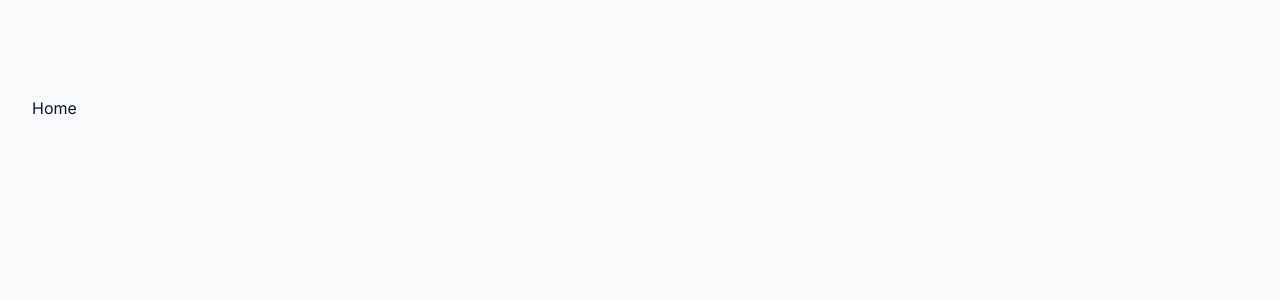
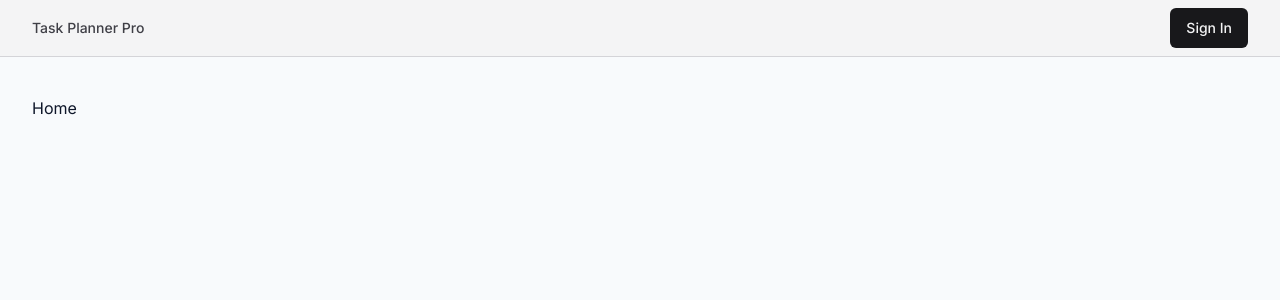
Before and after one commit to iamsomraj/task-planner, a Next.js app: page / in a window 1280 px wide. Shown: the top 300 px of the page. Built offline with nearby package versions, Linux system fonts and the light colour scheme.

Commit message:
👌 IMPROVE: added navbar and basic sign in button

```diff
--- a/package.json
+++ b/package.json
@@ -13,6 +13,7 @@
     "@types/react": "18.2.20",
     "@types/react-dom": "18.2.7",
     "autoprefixer": "10.4.15",
+    "class-variance-authority": "^0.7.0",
     "clsx": "^2.0.0",
     "date-fns": "^2.30.0",
     "eslint": "8.47.0",
--- a/src/app/layout.tsx
+++ b/src/app/layout.tsx
@@ -1,5 +1,6 @@
+import Navbar from '@/components/Navbar';
 import { cn } from '@/lib/utils';
-import '@/styles/globals.css'
+import '@/styles/globals.css';
 import type { Metadata } from 'next';
 import { Inter } from 'next/font/google';
 
@@ -15,6 +16,7 @@ export default function RootLayout({ children }: { children: React.ReactNode })
     <html
       lang='en'
       className={cn('bg-white text-slate-900 antialiased light', inter.className)}>
+      <Navbar />
       <body className='min-h-screen pt-12 bg-slate-50 antialiased'>
         <div className='container max-w-7xl mx-auto h-full pt-12'>{children}</div>
       </body>
--- /dev/null
+++ b/src/components/Navbar.tsx
@@ -0,0 +1,26 @@
+import Link from 'next/link';
+import { buttonVariants } from './ui/Button';
+
+const Navbar = async () => {
+  return (
+    <div className='fixed top-0 inset-x-0 h-fit bg-zinc-100 border-b border-zinc-300 z-[10] py-2'>
+      <div className='container max-w-7xl h-full mx-auto flex items-center justify-between gap-2'>
+        {/* logo */}
+        <Link
+          href='/'
+          className='flex gap-2 items-center'>
+          <p className=' text-zinc-700 text-sm font-medium'>Task Planner Pro</p>
+        </Link>
+
+        {/* actions */}
+        <Link
+          href='/sign-in'
+          className={buttonVariants()}>
+          Sign In
+        </Link>
+      </div>
+    </div>
+  );
+};
+
+export default Navbar;
--- /dev/null
+++ b/src/components/ui/Button.tsx
@@ -0,0 +1,49 @@
+import { cn } from '@/lib/utils';
+import { cva, VariantProps } from 'class-variance-authority';
+import * as React from 'react';
+
+const buttonVariants = cva(
+  'active:scale-95 inline-flex items-center justify-center rounded-md text-sm font-medium transition-colors focus:outline-none focus:ring-2 focus:ring-slate-400 focus:ring-offset-2 disabled:opacity-50 dark:focus:ring-slate-400 disabled:pointer-events-none dark:focus:ring-offset-slate-900',
+  {
+    variants: {
+      variant: {
+        default: 'bg-zinc-900 text-zinc-100 hover:bg-zinc-800',
+        destructive: 'text-white hover:bg-red-600 dark:hover:bg-red-600',
+        outline: 'bg-zinc-100 text-zinc-900 hover:bg-zinc-200 outline outline-1 outline-zinc-300',
+        subtle: 'hover:bg-zinc-200 bg-zinc-100 text-zinc-900',
+        ghost: 'bg-transparent hover:bg-zinc-100 text-zinc-800 data-[state=open]:bg-transparent data-[state=open]:bg-transparent',
+        link: 'bg-transparent dark:bg-transparent underline-offset-4 hover:underline text-slate-900 dark:text-slate-100 hover:bg-transparent dark:hover:bg-transparent',
+      },
+      size: {
+        default: 'h-10 py-2 px-4',
+        sm: 'h-9 px-2 rounded-md',
+        xs: 'h-8 px-1.5 rounded-sm',
+        lg: 'h-11 px-8 rounded-md',
+      },
+    },
+    defaultVariants: {
+      variant: 'default',
+      size: 'default',
+    },
+  }
+);
+
+export interface ButtonProps extends React.ButtonHTMLAttributes<HTMLButtonElement>, VariantProps<typeof buttonVariants> {
+  isLoading?: boolean;
+}
+
+const Button = React.forwardRef<HTMLButtonElement, ButtonProps>(({ className, children, variant, isLoading, size, ...props }, ref) => {
+  return (
+    <button
+      className={cn(buttonVariants({ variant, size, className }))}
+      ref={ref}
+      disabled={isLoading}
+      {...props}>
+      {isLoading ? 'Wait' : null}
+      {children}
+    </button>
+  );
+});
+Button.displayName = 'Button';
+
+export { Button, buttonVariants };
```
Also changed, not shown: 1 other file (tests, documents, lock files or other folders).
